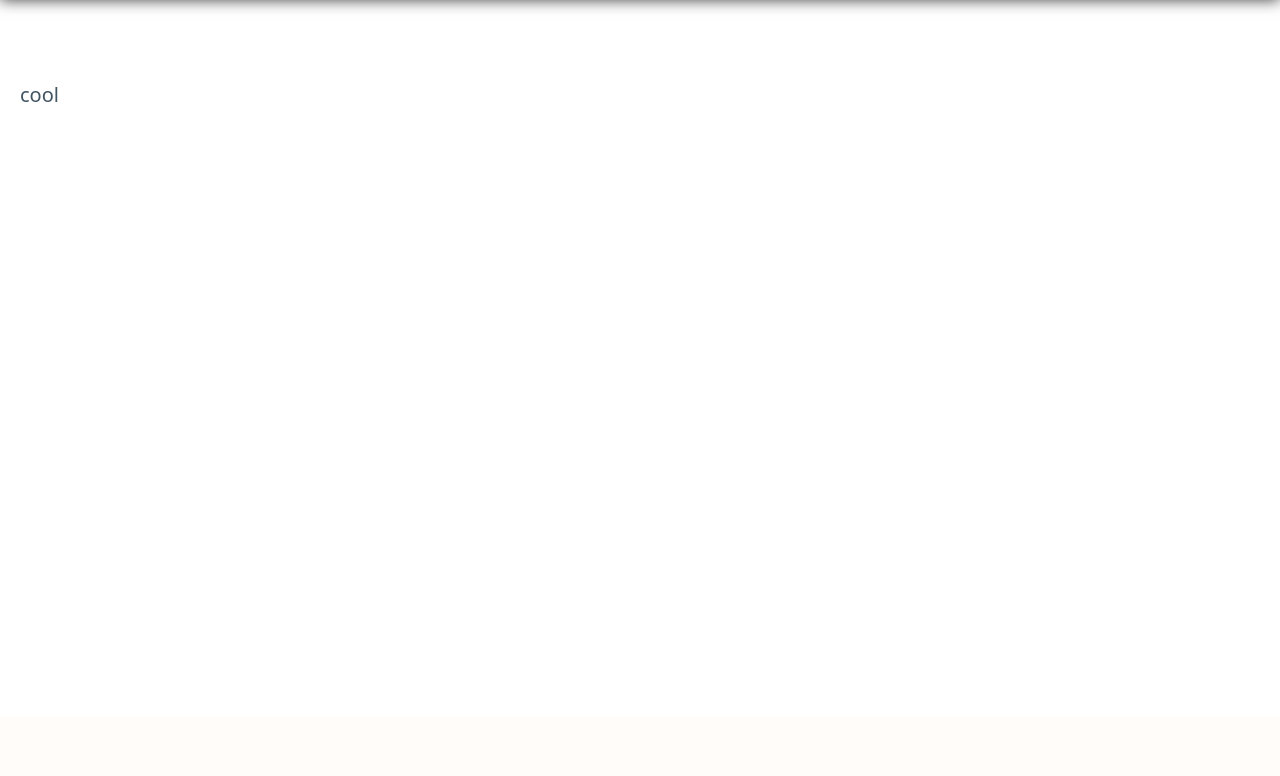
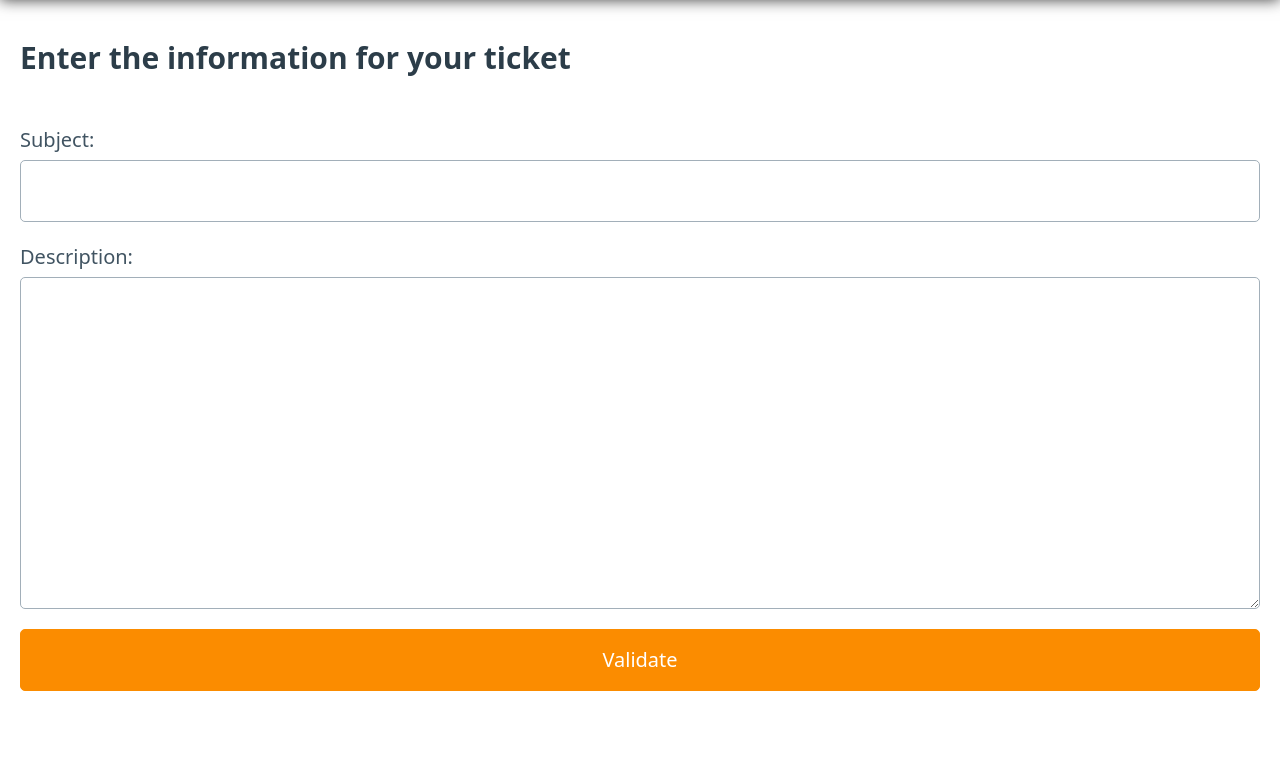
Before and after one commit to EAdiooh/epifron, a Django app: page /tickets/add-ticket in a window 1280 px wide. Shown: the part 84-860 px from the top of the page. Before the commit the page ends 186 px from the top, so only its background shows below. Run offline with Django 4.2, Linux system fonts and the light colour scheme; a user stored in the database is signed in.

Commit message:
Adding ticket now work. Change to DB => last-updated is not null and requestor can't be null

```diff
--- a/templates/tickets/add-ticket.html
+++ b/templates/tickets/add-ticket.html
@@ -3,7 +3,15 @@
 {% block title %} Add new ticket {% endblock %}
 
 {% block content %}
-    <main class="container-fluid">
-        cool
+    <main class="container-fluid" style="padding-top:35px;padding-bottom:35px">
+        <h3 style="margin-bootm:25px">
+            Enter the information for your ticket
+        </h2>
+        <form method="post" action="{% url 'addTicket' %}">
+            {% csrf_token %}
+            {{form.as_table}}
+
+            <input type="submit" value="Validate">
+        </form>
     </main>
 {% endblock %}
--- /dev/null
+++ b/tickets/forms.py
@@ -0,0 +1,12 @@
+from django import forms
+from django.forms import ModelForm
+from .models import Ticket
+
+class AddTicketForm(ModelForm):
+    class Meta:
+        model = Ticket
+        fields = ('subject', 'description')
+
+def addTicket(request):
+    form = AddTicketForm(request.POST)
+    print(form.cleaned_data['subject'])
--- a/tickets/models.py
+++ b/tickets/models.py
@@ -10,10 +10,10 @@ class TicketStatus(models.TextChoices):
 
 class Ticket(models.Model):
     subject = models.CharField(max_length=100)
-    requestor = models.ForeignKey(User, related_name="requestor", null=True, blank = True, on_delete=models.CASCADE)
+    requestor = models.ForeignKey(User, related_name="requestor", null=False, blank = True, on_delete=models.CASCADE)
     description = models.TextField()
     responsible = models.ForeignKey(User, related_name="responsible", null=True, blank = True, on_delete=models.CASCADE)
     assignee = models.ForeignKey(User, related_name="assignee", null=True, blank = True, on_delete=models.CASCADE)
     status = models.CharField(max_length=25, choices=TicketStatus.choices, default=TicketStatus.TO_DO)
     created_at = models.DateTimeField("created at")
-    last_update = models.DateTimeField("last update")
+    last_update = models.DateTimeField("last update", null=True)
--- a/tickets/views.py
+++ b/tickets/views.py
@@ -1,8 +1,23 @@
 from django.shortcuts import render
 from django.http import HttpResponse
+from .forms import  AddTicketForm
+from .models import Ticket
+import datetime
 
 def index(request):
     return render(request, "tickets/tickets.html")
 
 def addTicket(request):
-    return render(request, "tickets/add-ticket.html")
+    if request.method == "POST":
+        form = AddTicketForm(request.POST)
+        if form.is_valid():
+            Ticket.objects.create(
+                subject = form.cleaned_data["subject"],
+                description = form.cleaned_data["description"],
+                requestor = request.user,
+                created_at = datetime.datetime.now()
+                )
+            return render(request, "tickets/tickets.html")
+    else:
+        form = AddTicketForm()
+    return render(request, "tickets/add-ticket.html", {"form": form})
```
Also changed, not shown: db.sqlite3, tickets/migrations/0002_alter_ticket_last_update_alter_ticket_requestor.py (added).
